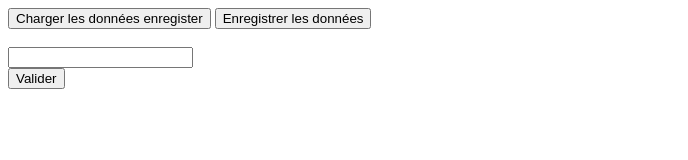
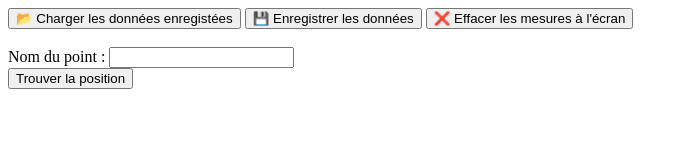
Before and after one commit to Ludwig-SCHAFER/GPS, a plain HTML site: page index.html in a window 1280 px wide. Shown: the whole page, without its empty margins (0-688 px from the left). Drawn offline with Linux system fonts and the light colour scheme.

Commit message:
Update index.html
Added the ability to clear the current data

```diff
--- a/index.html
+++ b/index.html
@@ -1,14 +1,15 @@
 <!DOCTYPE html>
 <html>
 	<body>
-		<button onclick="loadData()">Charger les données enregister</button>
-		<button onclick="saveData()">Enregistrer les données</button>
+		<button onclick="loadData()">📂 Charger les données enregistées</button>
+		<button onclick="saveData()">💾 Enregistrer les données</button>
+		<button onclick="delData()">❌ Effacer les mesures à l'écran</button>
 		<br />
 		<br />
-		<input type="text" id="poi" />
+		Nom du point : <input type="text" id="poi" />
 		<!--Point of Interest-->
 		<br />
-		<button onclick="getLocation()">Valider</button>
+		<button onclick="getLocation()">Trouver la position</button>
 
 		<div id="showData"></div>
 
@@ -34,15 +35,15 @@
 
 			function loadData()
 			{
-				a = localStorage.getItem('item_and_GPS');
-				b = JSON.parse(a);
-				data = b;
+				data = JSON.parse(localStorage.getItem('item_and_GPS'));
 				dispData();
 			}
+
 			function saveData()
 			{
 				localStorage.setItem('item_and_GPS', JSON.stringify(data));
 			}
+
 			function dispData()
 			{
 				container.innerHTML= ""
@@ -65,9 +66,13 @@
 					para.appendChild(document.createTextNode(" metres"));
 
 					container.appendChild(para)
-
 				}
 
+			}
+			function delData()
+			{
+				data = [];
+				dispData();
 			}
 
 		</script>
```
